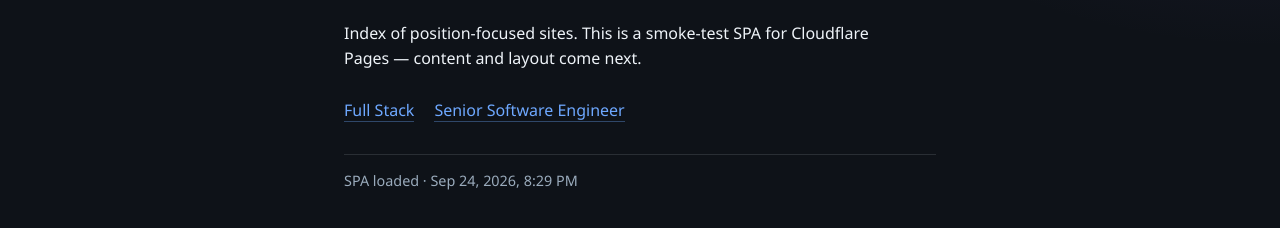
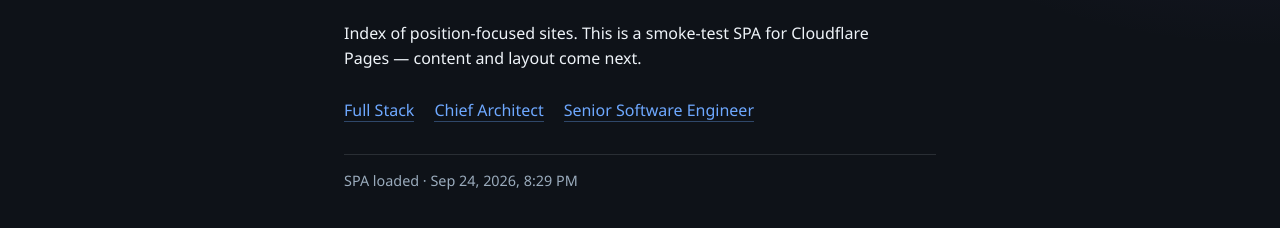
Before and after one commit to payitforwardnow/portfolio, a plain HTML site: page index.html in a window 1280 px wide. Shown: the part 202-430 px from the top of the page. Drawn offline with Linux system fonts and the light colour scheme.

Commit message:
Link Chief Architect on the portfolio hub.

```diff
--- a/index.html
+++ b/index.html
@@ -21,6 +21,7 @@
       </p>
       <nav class="links" aria-label="Position sites">
         <a href="https://fullstack.davidmcelroy.us/">Full Stack</a>
+        <a href="https://chief-architect.davidmcelroy.us/">Chief Architect</a>
         <a href="https://senior-dev.davidmcelroy.us/">Senior Software Engineer</a>
       </nav>
       <p id="status" class="status" aria-live="polite">Loading…</p>
```
Also changed, not shown: 1 other file.
